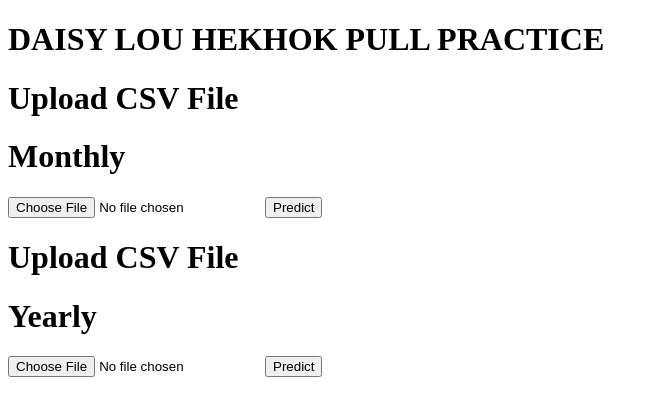
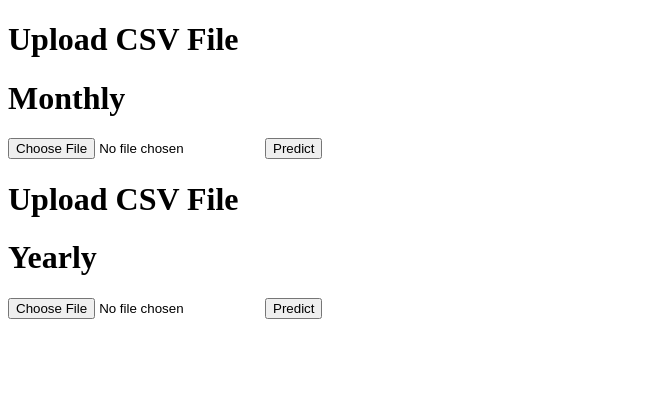
Before and after one commit to desang1100/ARIMA-MODEL, a Flask app: page / in a window 1280 px wide. Shown: the top 416 px of the page, without its empty margins (0-658 px from the left). Run offline with Flask 3, Linux system fonts and the light colour scheme.

Commit message:
E remove nato hueee

```diff
--- a/templates/arima.html
+++ b/templates/arima.html
@@ -1,7 +1,6 @@
 
 {% extends 'layouts/base.html' %} {% block body %}
  <div class="container">
-    <h1>DAISY LOU HEKHOK PULL PRACTICE</h1>
     <h1>Upload CSV File</h1>
     <h1>Monthly</h1>
     <form action="/predict" method="post" enctype="multipart/form-data">
```
